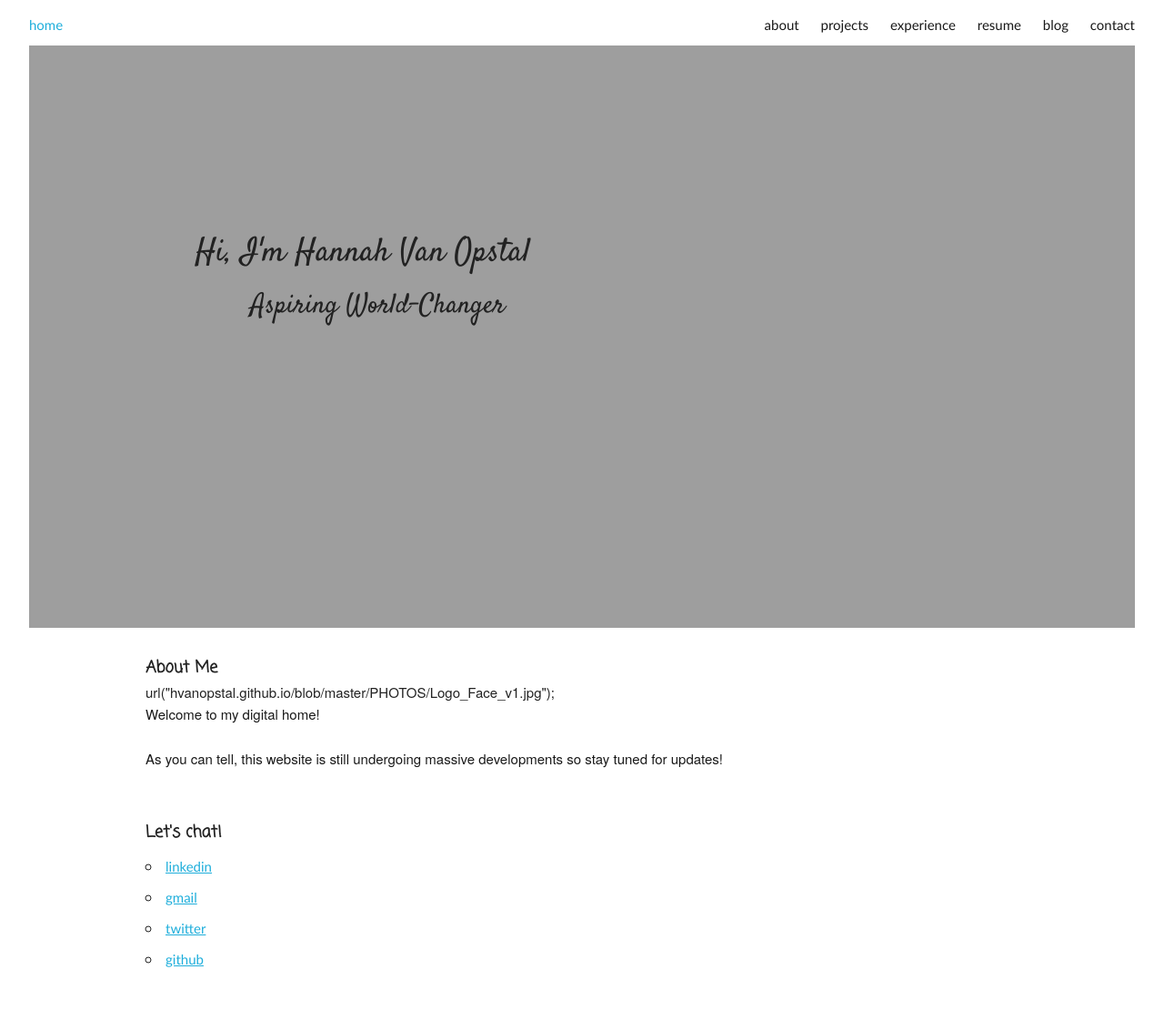
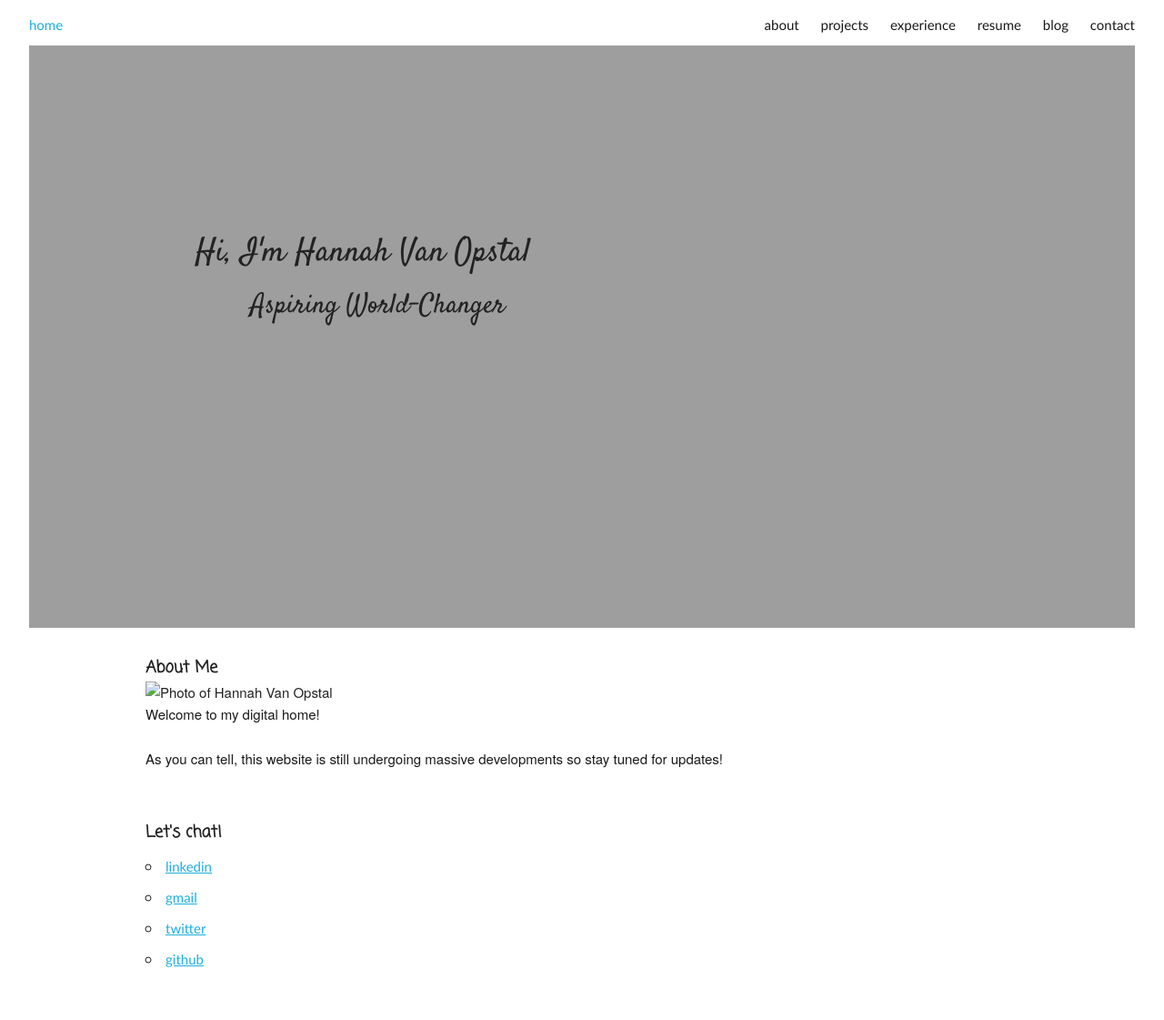
Before and after one commit to hvanopstal/hvanopstal.github.io, a Jekyll site: the page index.html, which Jekyll copies as it is, in a window 1280 px wide. Shown: the whole page at 91% size. Built offline with Jekyll 4.4.1, drawn with Linux system fonts in a browser that asks for light colours; some web fonts are replaced.

Commit message:
Update index.html

```diff
--- a/index.html
+++ b/index.html
@@ -46,7 +46,8 @@
       <div class="section-title">About Me</div>
       <div class="about-me">
         <div class="portrait">
-          url("hvanopstal.github.io/blob/master/PHOTOS/Logo_Face_v1.jpg");
+          <img scr="hvanopstal.github.io/blob/master/PHOTOS/Logo_Face_v1.jpg" alt="Photo of Hannah Van Opstal"
+            style="width: 60px">
         </div>
         <div class="about-me-desc">
           <p>Welcome to my digital home! </p>
```
